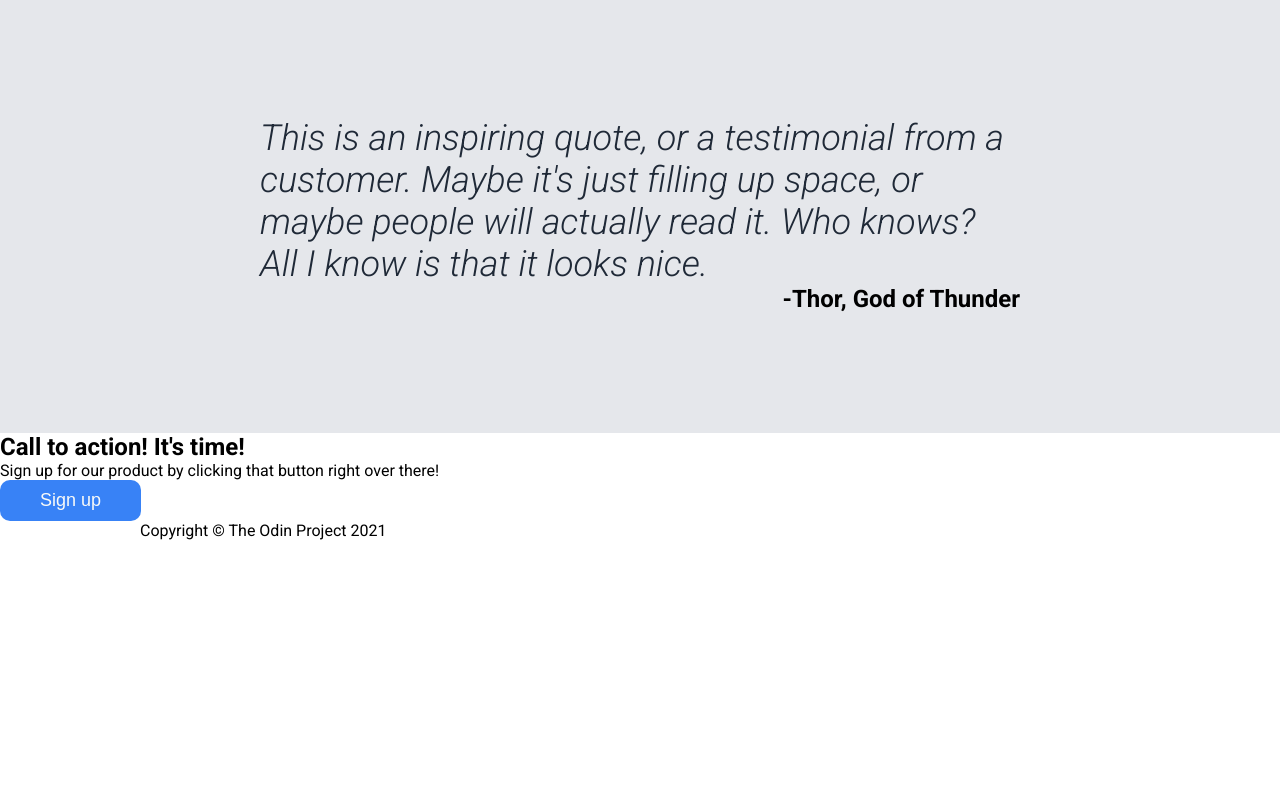
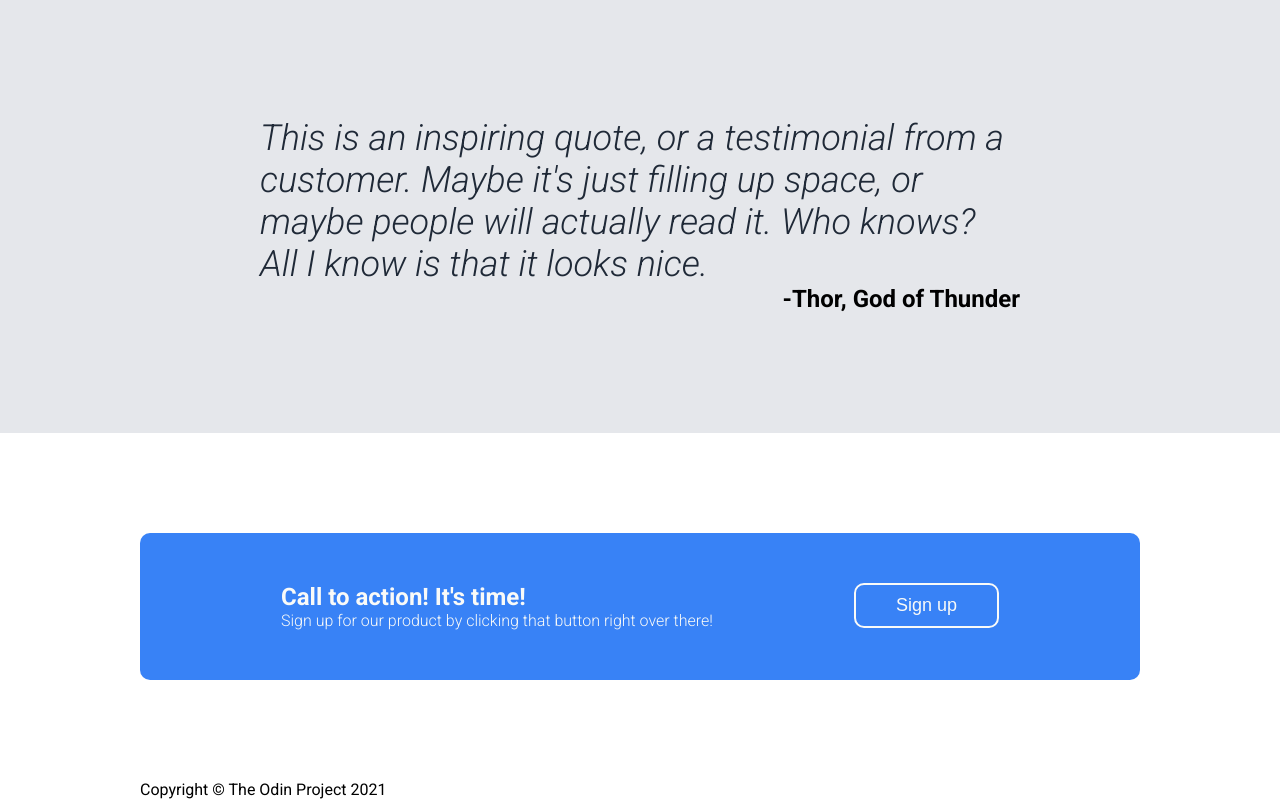
Before and after one commit to mbaqo/landing-page-project, a plain HTML site: page index.html in a window 1280 px wide. Shown: the part 1015-1814 px from the top of the page. Before the commit the page ends 1555 px from the top, so only its background shows below. Drawn offline with Linux system fonts and the light colour scheme.

Commit message:
Complete signup section

```diff
--- a/index.html
+++ b/index.html
@@ -87,7 +87,7 @@
             </div>
         </section>
         <section class="signup-section">
-            <div class="signup-container">
+            <div class="container">
                 <div class="signup-text-container">
                     <h2>Call to action! It's time!</h2>
                     <p>Sign up for our product by clicking that button right over there!</p>
--- a/style.css
+++ b/style.css
@@ -3,6 +3,7 @@
     --color-light-gray: #e5e7eb;
     --fontcolor-white: #f9faf8;
     --fontcolor-black: #1f2937;
+    --color-blue: #3882f6;
 }
 
 * {
@@ -35,7 +36,7 @@ header, footer, main {
 }
 
 button {
-    background-color: #3882f6;
+    background-color: var(--color-blue);
     border-radius: 10px;
     border: 0;
     padding: 10px 40px;
@@ -159,3 +160,26 @@ section.hero-section {
     font-size: 24px;
     align-self: flex-end;
 }
+
+/* Sign up Section */
+.signup-section .container{
+    display: flex;
+    justify-content: space-evenly;
+    background-color: var(--color-blue);
+    border-radius: 10px;
+    padding: 50px 0;
+    margin: 100px auto;
+    overflow: hidden;
+}
+
+.signup-text-container {
+    color: var(--fontcolor-white);
+}
+
+.signup-text-container p {
+    font-weight: 300;
+}
+
+.signup-section .signup-button-container button {
+    border: 2px solid var(--fontcolor-white);4
+}
```
